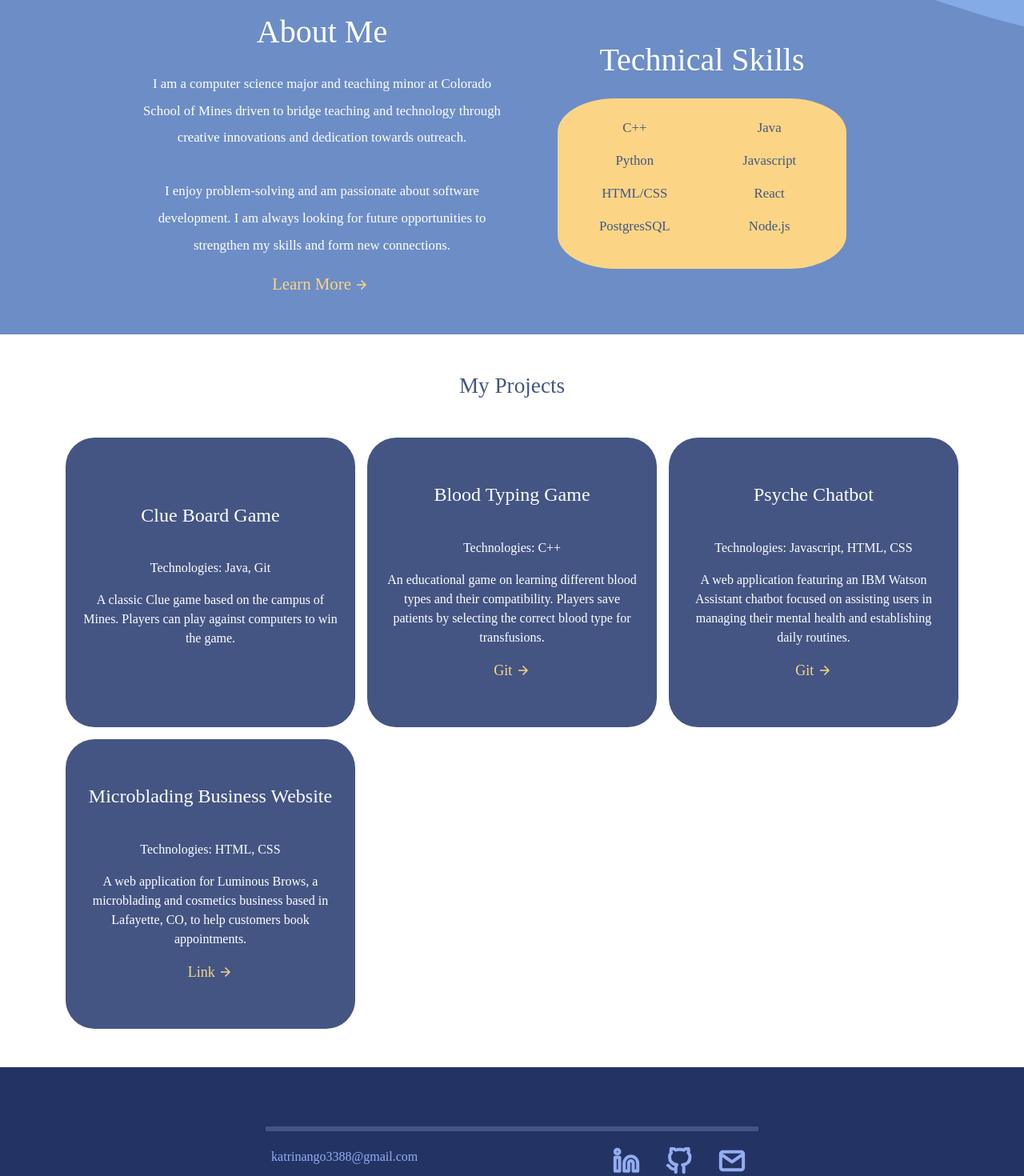
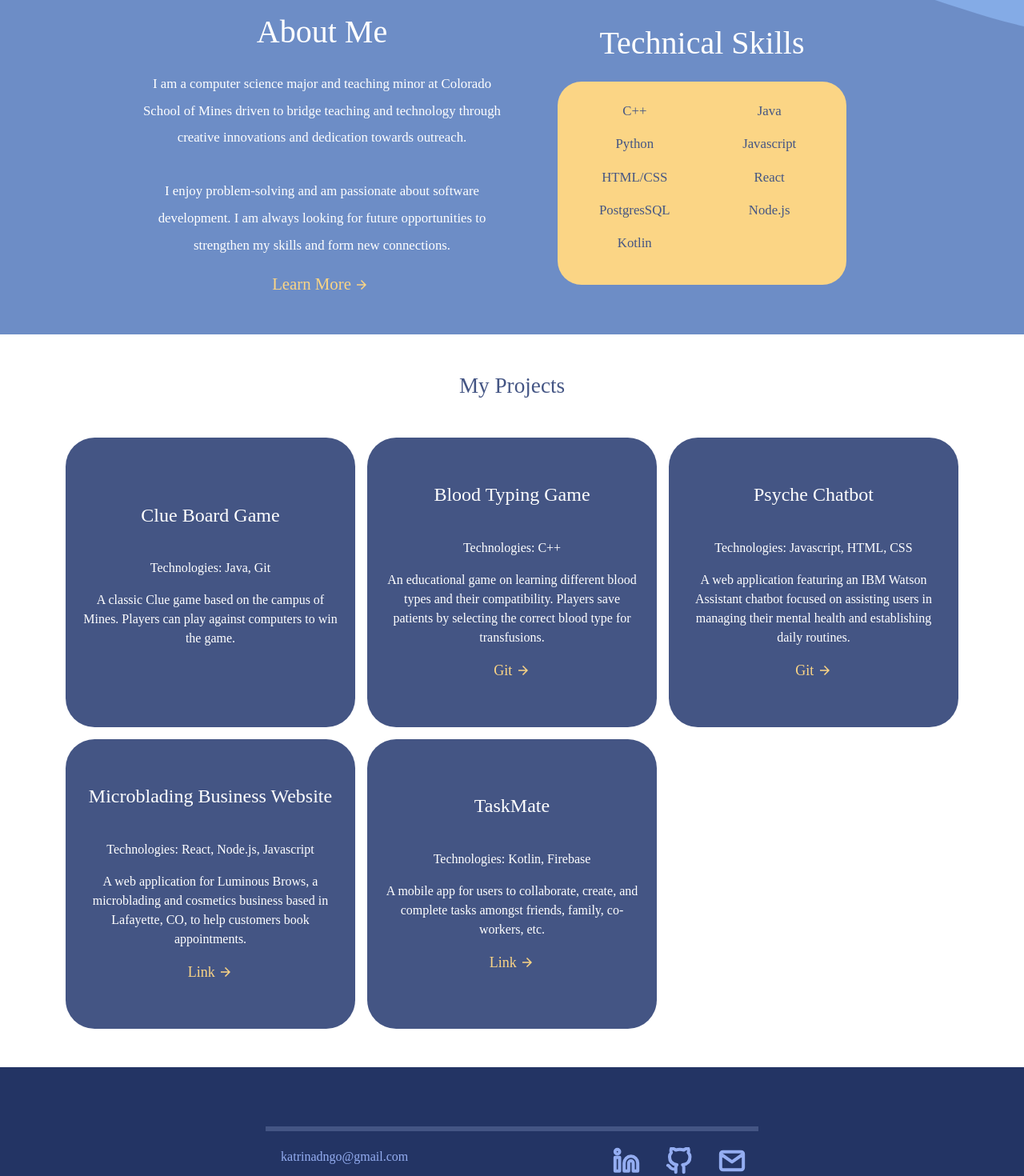
Before and after one commit to katr1na/katrinango.com, a React (Vite) app: page / in a window 1280 px wide. Shown: the part 520-1990 px from the top of the page at 80% size. Built offline with nearby package versions, Linux system fonts and the light colour scheme; a web font is replaced by a local one.

Commit message:
updated website

```diff
--- a/index.html
+++ b/index.html
@@ -3,7 +3,7 @@
   <head>
     <meta charset="UTF-8" />
     <meta name="viewport" content="width=device-width, initial-scale=1.0" />
-    <title>Katrina Ngo</title>
+    <title>Katrina Ngo Portfolio</title>
   </head>
   <body>
     <div id="root"></div>
--- a/src/components/AboutMe.tsx
+++ b/src/components/AboutMe.tsx
@@ -33,6 +33,7 @@ const AboutMe = () => {
                                     <p>Python</p>
                                     <p>HTML/CSS</p>
                                     <p>PostgresSQL</p>
+                                    <p>Kotlin</p>
                                 </div>
                                 <div className='col-6'>
                                     <p>Java</p>
--- a/src/components/BannerInfo.tsx
+++ b/src/components/BannerInfo.tsx
@@ -1,5 +1,5 @@
 import React from 'react';
-import profileIcon from '../assets/profile-pic.jpeg';
+import profileIcon from '../assets/profile-pic.png';
 import '../styles.css';
 
 const BannerInfo = () => {
--- a/src/components/Footer.tsx
+++ b/src/components/Footer.tsx
@@ -7,13 +7,13 @@ const Footer = () => {
         <div className='divider'></div>
         <div className='row justify-content-center'>
             <div className='col-md-4'>
-                <p>katrinango3388@gmail.com</p>
+                <p>katrinadngo@gmail.com</p>
             </div>
             <div className='col-md-4'>
                 <div className='socials container text-center'>
                     <div className='row'>
                         <div className='col'>
-                        <a className='social-icon linkedin m-3' href='https://www.linkedin.com/in/katrinango-/' target='_blank' rel='noopener noreferrer'>
+                        <a className='social-icon linkedin m-3' href='https://www.linkedin.com/in/katrinadngo/' target='_blank' rel='noopener noreferrer'>
                                 <svg width="34" height="34" viewBox="0 0 34 34" fill="none" xmlns="http://www.w3.org/2000/svg">
                                     <g clip-path="url(#clip0_6_232)">
                                         <path d="M22.6667 11.3333C24.921 11.3333 27.0831 12.2289 28.6771 13.8229C30.2712 15.417 31.1667 17.579 31.1667 19.8333V29.75H25.5V19.8333C25.5 19.0819 25.2015 18.3612 24.6702 17.8299C24.1388 17.2985 23.4182 17 22.6667 17C21.9153 17 21.1946 17.2985 20.6632 17.8299C20.1319 18.3612 19.8334 19.0819 19.8334 19.8333V29.75H14.1667V19.8333C14.1667 17.579 15.0622 15.417 16.6563 13.8229C18.2504 12.2289 20.4124 11.3333 22.6667 11.3333Z" stroke-width="4" stroke-linecap="round" stroke-linejoin="round"/>
@@ -41,7 +41,7 @@ const Footer = () => {
                                 </svg>
 
                                 </a>
-                                <a className='social-icon mail m-3' href='mailto:katrinango3388@gmail.com'>
+                                <a className='social-icon mail m-3' href='mailto:katrinadngo@gmail.com'>
                                 <svg width="34" height="34" viewBox="0 0 34 34" fill="none" xmlns="http://www.w3.org/2000/svg">
                                     <g clip-path="url(#clip0_6_230)">
                                         <path d="M31.1667 8.49999C31.1667 6.94166 29.8917 5.66666 28.3334 5.66666H5.66669C4.10836 5.66666 2.83336 6.94166 2.83336 8.49999M31.1667 8.49999V25.5C31.1667 27.0583 29.8917 28.3333 28.3334 28.3333H5.66669C4.10836 28.3333 2.83336 27.0583 2.83336 25.5V8.49999M31.1667 8.49999L17 18.4167L2.83336 8.49999" stroke-width="4" stroke-linecap="round" stroke-linejoin="round"/>
--- a/src/components/LearnMore.tsx
+++ b/src/components/LearnMore.tsx
@@ -18,7 +18,7 @@ const LearnMore = () => {
                 </a>
                 <h1 className='mb-3'>Get to Know Me</h1>
                 <div className='learn-more-divider'></div>
-                <p className='lh-lg m-auto'>I am currently a junior with a variety of experiences from different realms, such as being a software engineer intern at Transamerica, working on teams around GenAI adoption and platform rewrites.
+                <p className='lh-lg m-auto'>I am currently a senior with a variety of experiences from different realms, such as being a technology solutions intern at Credera and a software engineer intern at Transamerica.
                     <br/> <br/> I also have teaching experience in computer science and am continuing this path alongside software development, where I taught game development and web applications to K-12 students.
                     <br/><br/>Teaching has been a growing passion for me, and I enjoy being both the learner and the guider as I take part in opportunities that push the boundaries of technology.
                 </p>
--- a/src/components/Projects.tsx
+++ b/src/components/Projects.tsx
@@ -8,9 +8,12 @@ const Projects = () => {
   const psycheLink = <a href='https://github.com/katr1na/psyche_chatbot' target='_blank' rel='noopener noreferrer'>Git <svg className='arrow-right' width='18' height='18' viewBox='0 0 24 24' xmlns='http://www.w3.org/2000/svg'>
   <path d='M16.175 13H4V11H16.175L10.575 5.4L12 4L20 12L12 20L10.575 18.6L16.175 13Z'/>
 </svg></a>
-  const microbladingLink = <a href='https://luminousbrows.com/' target='_blank' rel='noopener noreferrer'>Link <svg className='arrow-right' width='18' height='18' viewBox='0 0 24 24' xmlns='http://www.w3.org/2000/svg'>
+  const microbladingLink = <a href='https://luminousbrowspmu.com/' target='_blank' rel='noopener noreferrer'>Link <svg className='arrow-right' width='18' height='18' viewBox='0 0 24 24' xmlns='http://www.w3.org/2000/svg'>
   <path d='M16.175 13H4V11H16.175L10.575 5.4L12 4L20 12L12 20L10.575 18.6L16.175 13Z'/>
 </svg></a>
+  const taskmatelink = <a href='https://taskmateapp.my.canva.site/' target='_blank' rel='noopener noreferrer'>Link <svg className='arrow-right' width='18' height='18' viewBox='0 0 24 24' xmlns='http://www.w3.org/2000/svg'>
+  <path d='M16.175 13H4V11H16.175L10.575 5.4L12 4L20 12L12 20L10.575 18.6L16.175 13Z'/>
+  </svg></a>
 
   return (
     <div className='projects text-center py-5'>
@@ -44,8 +47,16 @@ const Projects = () => {
             <ProjectCard
               title='Microblading Business Website'
               desc='A web application for Luminous Brows, a microblading and cosmetics business based in Lafayette, CO, to help customers book appointments.'
-              tech='HTML, CSS'
+              tech='React, Node.js, Javascript'
               link={microbladingLink}
+            />
+          </div>
+          <div className='project-card'>
+            <ProjectCard
+              title='TaskMate'
+              desc='A mobile app for users to collaborate, create, and complete tasks amongst friends, family, co-workers, etc.'
+              tech='Kotlin, Firebase'
+              link={taskmatelink}
             />
           </div>
         </div>
--- a/src/styles.css
+++ b/src/styles.css
@@ -80,7 +80,7 @@
 }
 
 .info, .profile-container{
-    height: 50%;
+    height: 80%;
     width: 100%;
 }
 
@@ -122,7 +122,7 @@
     width: 80%;
     height: 100%;
     background-color: var(--bright-yellow);
-    border-radius: 20%;
+    border-radius: 30px;
 }
 
 .about-me h1 {
@@ -282,6 +282,11 @@
 
 
 @media (max-width: 767px) {
+    .info, .profile-container{
+        height: 50%;
+        width: 100%;
+    }
+
     .learn-more-container {
         width: 100%;
     }
@@ -302,3 +307,14 @@
         height: 60px;
     }
 }
+
+@media (min-width: 768px) and (max-width: 991px) {
+    .info, .profile-container{
+        height: 60%;
+        width: 100%;
+    }
+
+    .tag {
+        font-size: 20px;
+    }
+}
```
Also changed, not shown: src/assets/profile-pic.png (added), 1 other file (tests, documents, lock files or other folders).
